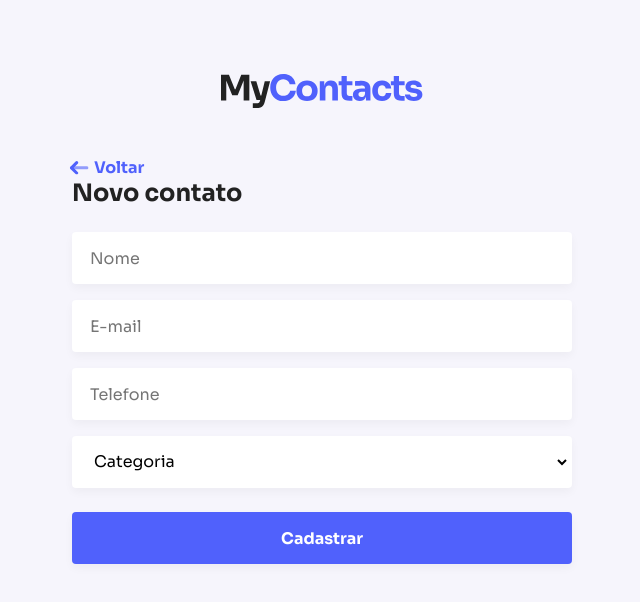
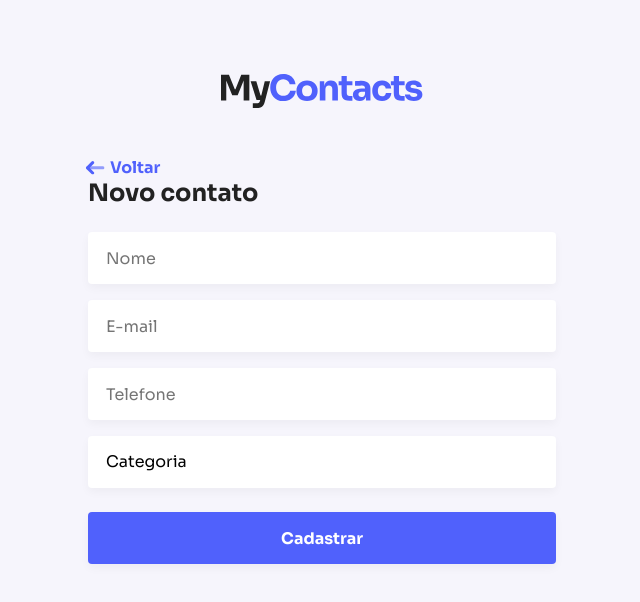
Before and after one commit to orenatodos/mycontacts-client, a React (Create React App) app: page /new in a window 1280 px wide. Shown: the top 602 px of the page, without its empty margins (318-958 px from the left). Built offline with nearby package versions, Linux system fonts and the light colour scheme.

Commit message:
style: improve the UX of the email field

```diff
--- a/src/App.styles.js
+++ b/src/App.styles.js
@@ -4,4 +4,5 @@ export const Container = styled.div`
   width: 100%;
   max-width: 500px;
   margin: 0 auto;
+  padding: 0 16px;
 `
--- a/src/components/ContactForm/ContactForm.js
+++ b/src/components/ContactForm/ContactForm.js
@@ -52,7 +52,7 @@ export const ContactForm = ({ buttonLabel }) => {
   }
 
   return (
-    <S.Wrapper onSubmit={handleSubmit}>
+    <S.Wrapper onSubmit={handleSubmit} noValidate>
       <FormGroup error={getErrorMessageByFieldName('name')}>
         <Input
           error={getErrorMessageByFieldName('name')}
@@ -65,6 +65,7 @@ export const ContactForm = ({ buttonLabel }) => {
       <FormGroup error={getErrorMessageByFieldName('email')}>
         <Input
           error={getErrorMessageByFieldName('email')}
+          type="email"
           placeholder='E-mail'
           value={email}
           onChange={handleEmailChange}
--- a/src/components/Input/Input.js
+++ b/src/components/Input/Input.js
@@ -12,6 +12,7 @@ export const Input = styled.input`
     padding: 0 16px;
     font-size: 16px;
     border: 2px solid transparent;
+    appearance: none;
     transition: border-color 0.2 ease-in;
 
     &:focus {
--- a/src/components/Select/Select.js
+++ b/src/components/Select/Select.js
@@ -12,6 +12,7 @@ export const Select = styled.select`
     padding: 0 16px;
     font-size: 16px;
     border: 2px solid transparent;
+    appearance: none;
     transition: border-color 0.2 ease-in;
 
     &:focus {
```
